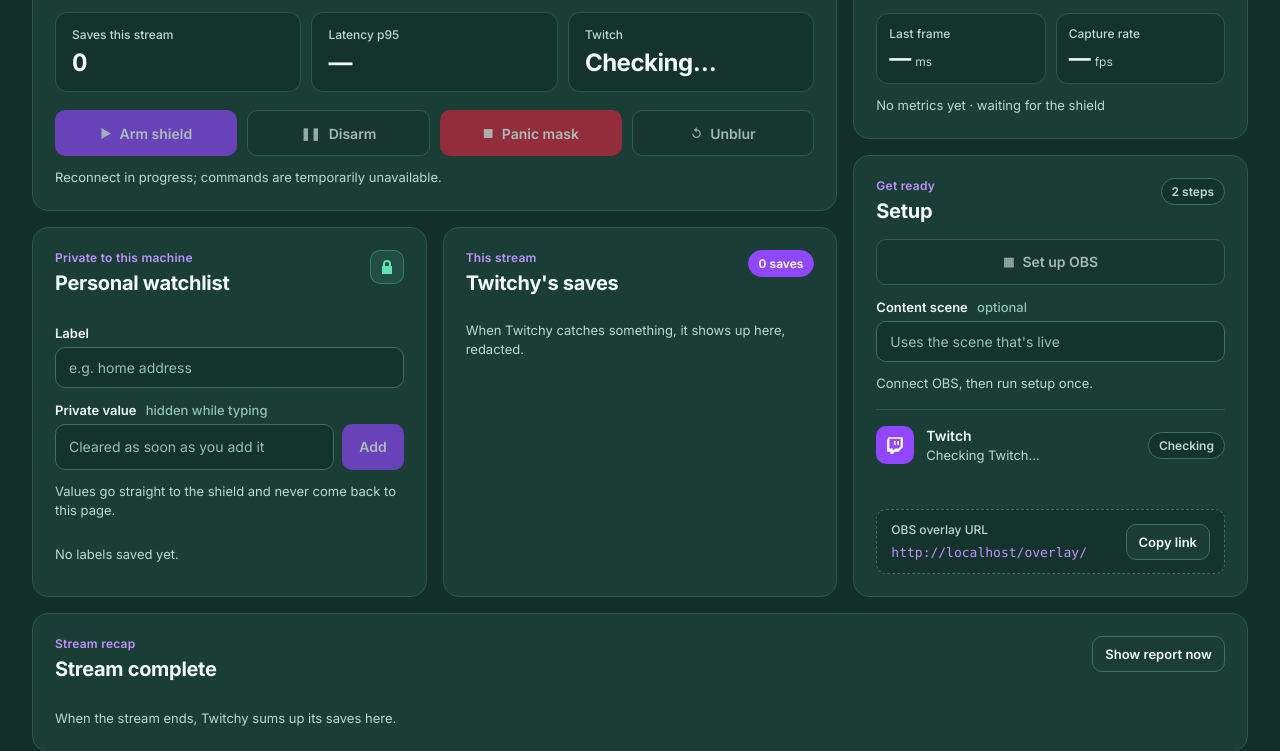
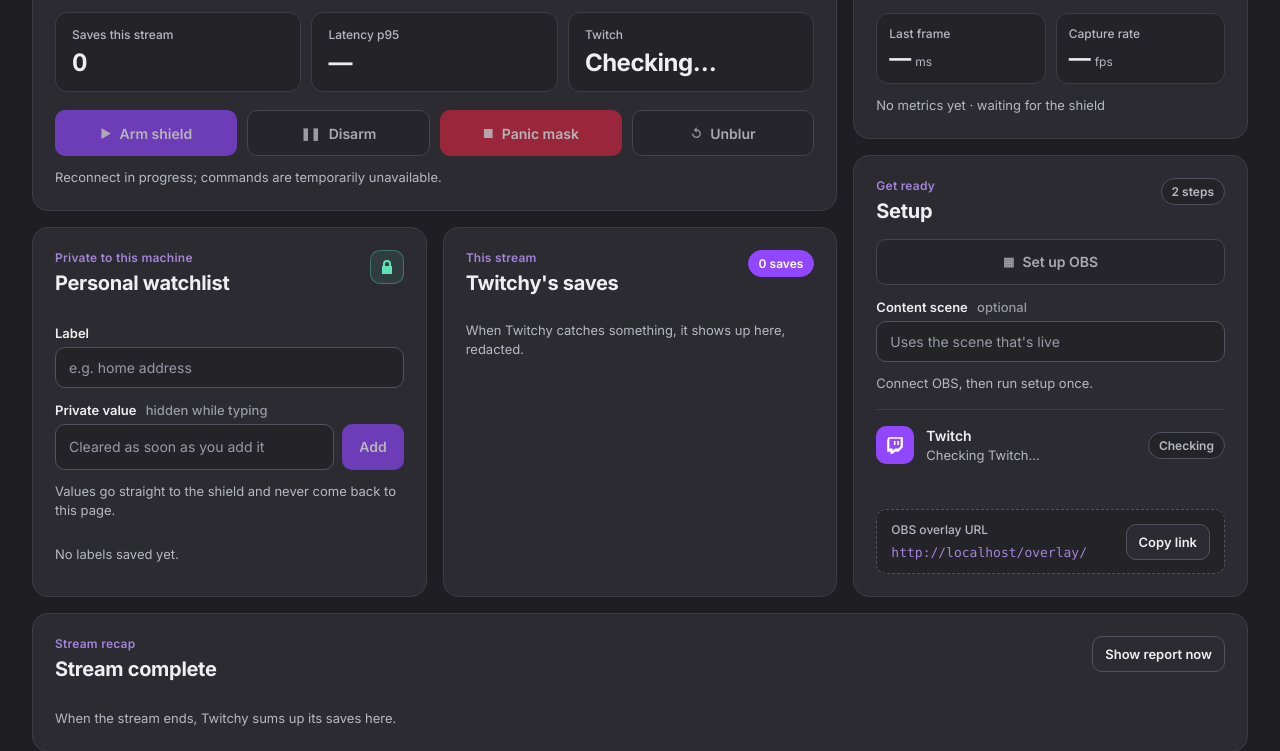
Before and after one commit to ZakariaShahruri/Codex-x-TwitchCon-Hackathon, a website: page web/dashboard/index.html in a window 1280 px wide. Shown: the part 245-996 px from the top of the page. Drawn offline with Linux system fonts and the light colour scheme.

Commit message:
style: back to twitch grays with a muted purple for text
Reverts the green surfaces to the neutral Twitch grays and darkens small purple text from #bf94ff to a muted #a385d9 (4.6:1 on tiles).

```diff
--- a/web/dashboard/dashboard.css
+++ b/web/dashboard/dashboard.css
@@ -16,18 +16,18 @@
 /* One palette for the whole page. Body text on a tile is ≥ 7:1, muted text ≥ 4.5:1. */
 :root {
   color-scheme: dark;
-  --bg: #123029;
-  --tile: #1a3d35;
-  --tile-raised: #1a3d35;
-  --tile-inset: #14332c;
-  --border: #2a5a4f;
-  --border-strong: #3a7264;
-  --text: #f0faf6;
-  --muted: #b9dbd1;
-  --faint: #93c2b5;
+  --bg: #1f1f23;
+  --tile: #2b2b31;
+  --tile-raised: #2b2b31;
+  --tile-inset: #232328;
+  --border: #3d3d44;
+  --border-strong: #53535f;
+  --text: #efeff1;
+  --muted: #b8b8c2;
+  --faint: #9a9aa6;
   --purple: #9146ff;
   --purple-hover: #772ce8;
-  --purple-soft: #bf94ff;
+  --purple-soft: #a385d9;
   --mint: #5fe3b5;
   --mint-ink: #0b2a20;
   --gold: #ffcf5c;
@@ -200,7 +200,7 @@ h2 { margin: 0; color: var(--text); font-size: 20px; font-weight: 700; letter-sp
 .button-primary { color: #fff; background: var(--purple); }
 .button-primary:hover { background: var(--purple-hover); }
 .button-secondary { color: var(--text); background: var(--tile-inset); border-color: var(--border-strong); }
-.button-secondary:hover { border-color: var(--faint); background: #21483f; }
+.button-secondary:hover { border-color: var(--faint); background: #34343b; }
 .button-danger { color: #fff; background: var(--danger); }
 .button-danger:hover { background: var(--danger-hover); }
 .full { width: 100%; }
```
Also changed, not shown: docs/architecture.md (+1 -1 lines).
